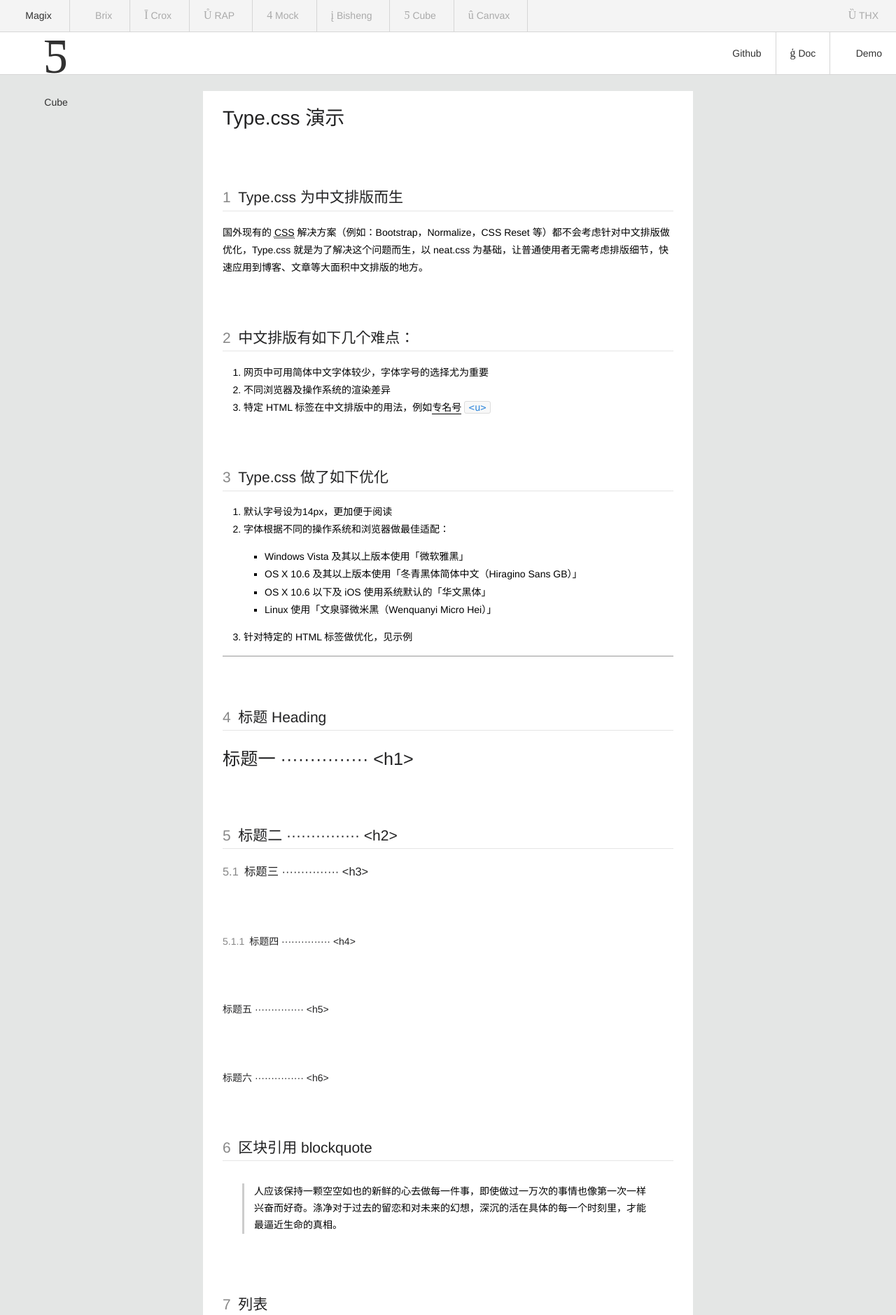
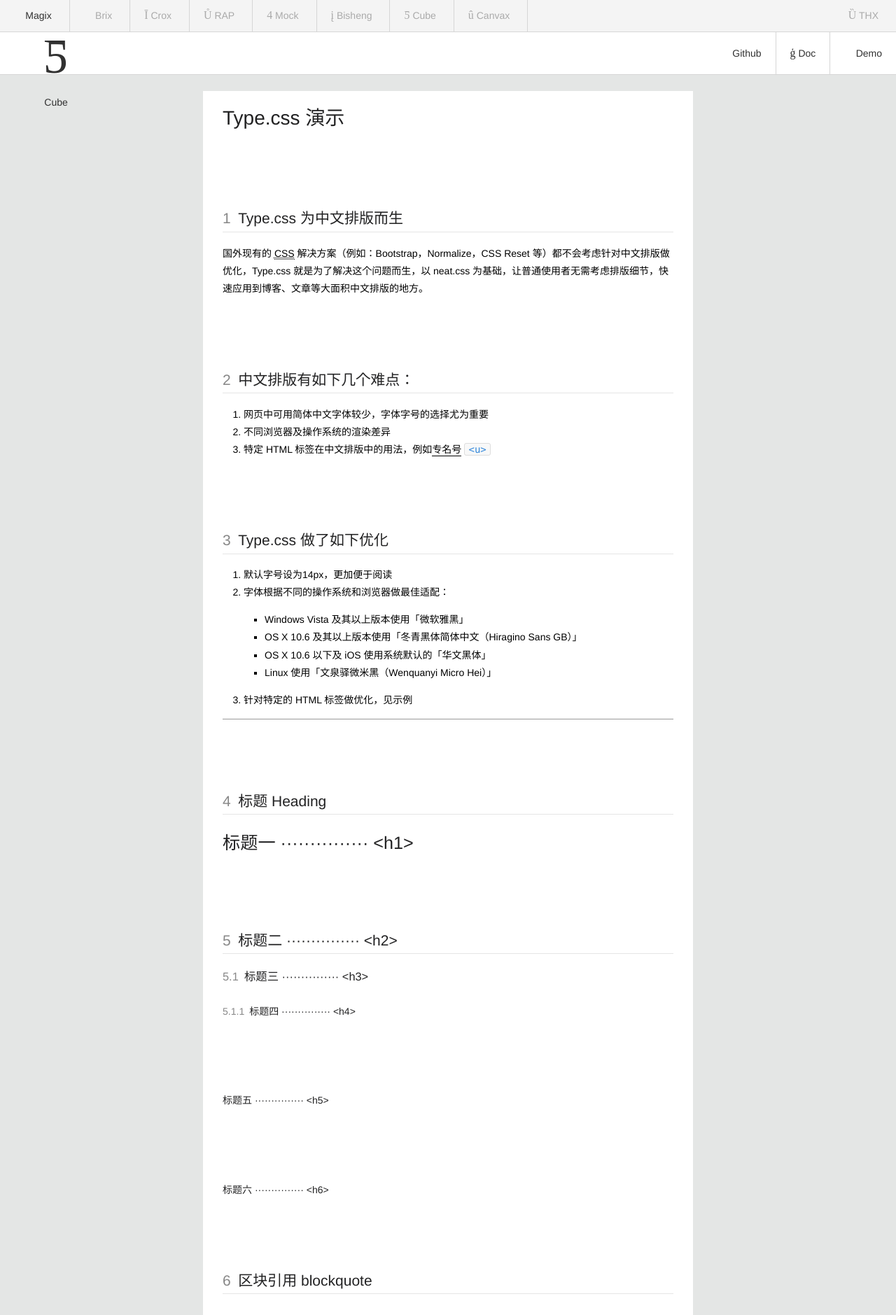
Before and after one commit to thx/cube, a Jekyll site: the page built from demo/_posts/2013-12-17-type.html, in a window 1280 px wide. Shown: the top 1879 px of the page at 70% size. Built offline with Jekyll 4.4.1, drawn with Linux system fonts in a browser that asks for light colours; some web fonts are replaced; Markdown is read by kramdown in place of the engine named in the settings; comment, search, counter and statistics services are not loaded.

Commit message:
Updated cube

```diff
--- a/assets/base.css
+++ b/assets/base.css
@@ -775,7 +775,7 @@
     100% { background-color: transparent; }
 }
 
-:target{
+:target {
     -webkit-animation: highlight 1.6s ease;
     -moz-animation: highlight 1.6s ease;
     -ms-animation: highlight 1.6s ease;
@@ -783,10 +783,57 @@
     animation: highlight 1.6s ease;
 }
 
-h2,h3,h4,h5,h6{
-  -webkit-background-clip: padding-box !important;
-  -moz-background-clip: padding !important;
-  background-clip: padding-box !important;
-  border-top: 50px solid transparent;
-  margin-top: -50px;
+
+
+h2,h3,h3,h5,h6 {
+    position: relative;
+    -webkit-background-clip:padding-box;
+    -moz-background-clip:padding;
+    background-clip:padding-box;
+    border-top: 80px solid transparent;
+    margin-top: -80px;
 }
+
+
+/**
+ * 生成行内锚点链接符号
+ * http://www.fileformat.info/info/unicode/char/a7/index.htm
+ */
+.anchor-link{
+    visibility: hidden;
+    position: absolute;
+    left: -1.5em;
+    z-index: 9;
+    width: 1.5em;
+    /*padding: 0 2px 0 5px;*/
+    text-align: center;
+    /*background-color:red;*/
+}
+
+.anchor-link:hover {
+    border: 0 none !important;
+    text-decoration: none;
+}
+
+/**
+ * 生成章节号
+ */
+
+.anchor-link:before {
+    content: "\00A7";
+}
+
+
+h2:hover .anchor-link,
+h3:hover .anchor-link,
+h4:hover .anchor-link,
+h5:hover .anchor-link,
+h5:hover .anchor-link {
+    visibility: visible;
+}
+
+.anchor {
+    position: absolute;
+    top: -90px;
+    overflow: hidden;
+}
--- a/assets/post.js
+++ b/assets/post.js
@@ -80,7 +80,7 @@
         S.all('article').all('h1,h2,h3').each(function(heading) {
             var id = heading.attr('id')
             heading.prepend('<a name="' + id + '" class="anchor"></a>')
-            heading.prepend('<a name="' + id + '" class="anchor-link" href="#' + id + '">#</a>')
+            heading.prepend('<a class="anchor-link" href="#' + id + '"></a>')
         })
     }
 })
```
Lines whose indentation alone changed are shown as unchanged.
